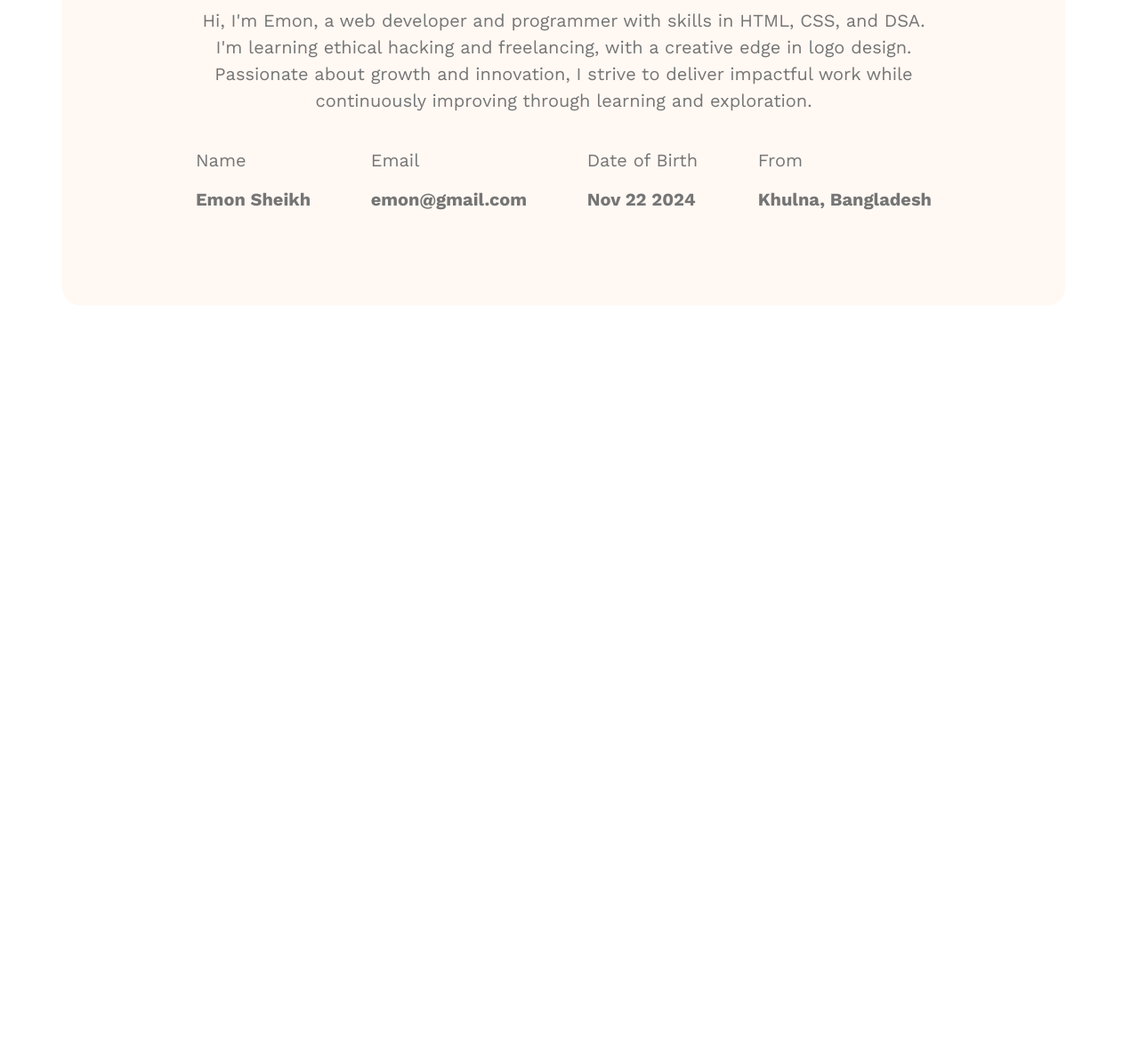
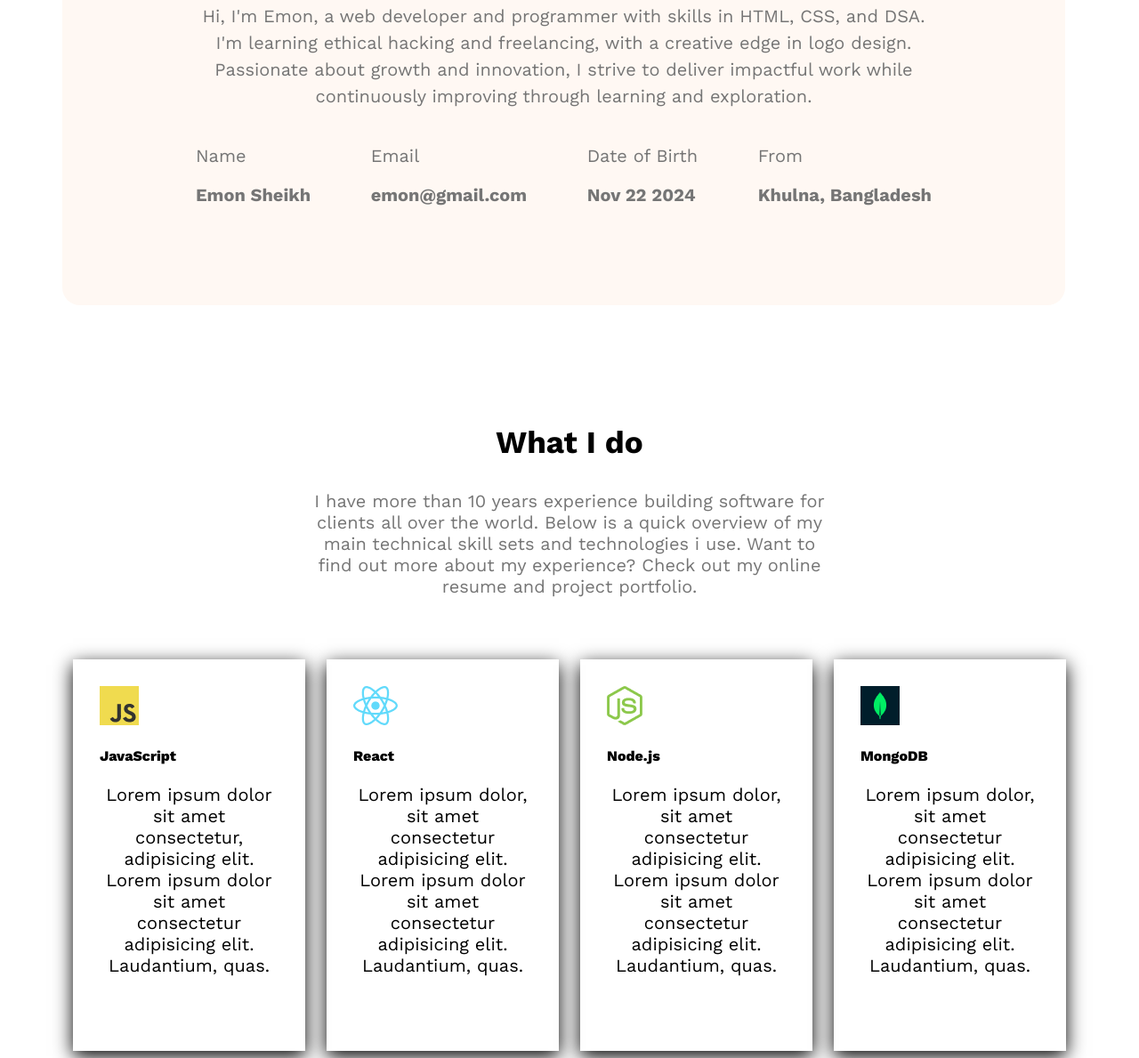
Before and after one commit to K-emon22/first-portfolio, a plain HTML site: page index.html in a window 1280 px wide. Shown: the part 1258-2447 px from the top of the page at 89% size. Before the commit the page ends 1609 px from the top, so only its background shows below. Drawn offline with nearby package versions, Linux system fonts and the light colour scheme.

Commit message:
rat jega kortc

```diff
--- a/css.css
+++ b/css.css
@@ -147,6 +147,7 @@ nav ul li {
     line-height: 48px;
 text-align: center;
 margin-top: 0px;
+margin-bottom: 30px;
 
 }
 .section-details{
@@ -155,6 +156,7 @@ margin-top: 0px;
 
     line-height: 30px;
     text-align: center;
+    margin-top: 0px;
 
 }
 .bg-2, .header{
@@ -180,3 +182,56 @@ font-size: 20px;
     font-size: 20px;
     font-weight: 700;
 }
+
+.section-title1{
+    font-size: 35px;
+    line-height: 48px;
+text-align: center;
+margin-top: 130px;
+margin-bottom: 30px;
+}
+.Section-title-details{
+
+    color: rgb(117, 117, 117);
+    font-size: 20px;
+    font-weight: 400;
+    text-align: center;
+    /* line-height: 30px;
+    height: 90px;
+    width: 909px; */
+    margin: 0px 345px 0px 345px ;
+}
+.skill-container{
+    display: flex;
+    gap: 24px;
+justify-content: center;
+
+}
+.skill-title{
+    font-weight: 800;
+    color: black;
+}
+.skil{
+
+
+    margin-top: 70px;
+
+    padding: 30px;
+    box-shadow: 0px 6px 20px 0px black;
+
+
+}
+
+
+.skil:hover {
+    transition: transform 0.3s ease, background-color 0.01s ease;
+    transform: scale(1.1);
+    background-color: rgb(255, 248, 243);}
+    .skill-description{
+        height: 250px;
+        width: 201px;
+        font-size: 20px;
+        /* padding: 30px; */
+        text-align: center;
+        ;
+    }
--- a/index.html
+++ b/index.html
@@ -56,7 +56,7 @@
 
         </p>
         <div class="about-items">
-           <!-- about-item*4>p.item-title+p.item-description -->
+           <!-- div.about-item*4>p.item-title+p.item-description -->
         <div class="about-item">
             <p class="item-title">Name</p>
             <p class="item-description"> Emon Sheikh</p>
@@ -76,7 +76,37 @@
         </div>
     </section>
     </main>
+<!-- new section start -->
+ <section class="What-i-do">
+    <h3 class="section-title1">What I do</h3>
+    <p class="Section-title-details">I have more than 10 years experience building software for clients all over the world. Below is a quick overview of my main technical skill sets and technologies i use. Want to find out more about my experience? Check out my online resume and project portfolio.</p>
+</section>
 
+
+<!-- ************* -->
+
+<div class="skill-container">
+    <div class="skil">
+        <img src="js.png" alt="">
+        <h4 class="skill-title"> JavaScript</h4>
+        <p class="skill-description">Lorem ipsum dolor sit amet consectetur, adipisicing elit. Lorem ipsum dolor sit amet consectetur adipisicing elit. Laudantium, quas. </p>
+    </div>
+    <div class="skil">
+        <img src="react.png" alt="">
+        <h4 class="skill-title">React</h4>
+        <p class="skill-description">Lorem ipsum dolor, sit amet consectetur adipisicing elit. Lorem ipsum dolor sit amet consectetur adipisicing elit. Laudantium, quas. </p>
+    </div>
+    <div class="skil">
+        <img src="nodejs.png" alt="">
+        <h4 class="skill-title"> Node.js</h4>
+        <p class="skill-description">Lorem ipsum dolor, sit amet consectetur adipisicing elit.  Lorem ipsum dolor sit amet consectetur adipisicing elit. Laudantium, quas. </p>
+    </div>
+    <div class="skil">
+        <img src="mongo.png" alt="">
+        <h4 class="skill-title">MongoDB</h4>
+        <p class="skill-description">Lorem ipsum dolor, sit amet consectetur adipisicing elit. Lorem ipsum dolor sit amet consectetur adipisicing elit. Laudantium, quas.</p>
+    </div>
+</div>
 
     <footer>
     </footer>
```
Also changed, not shown: facebook.png (added), insta.png (added), js.png (added), mongo.png (added), nodejs.png (added), react.png (added), twitter.png (added), 1 other file.
